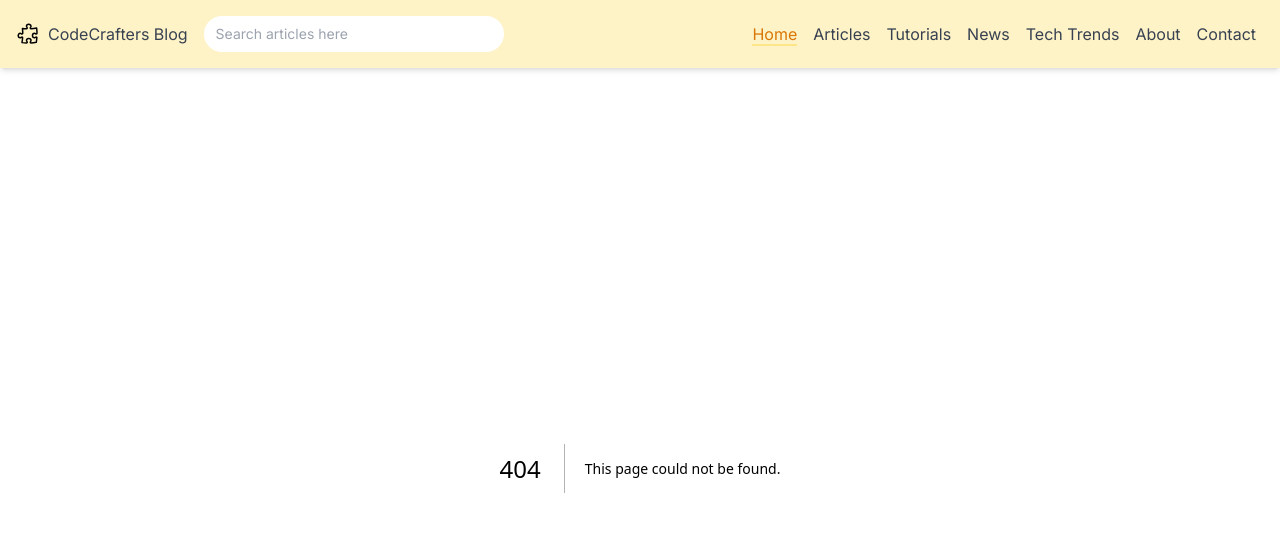
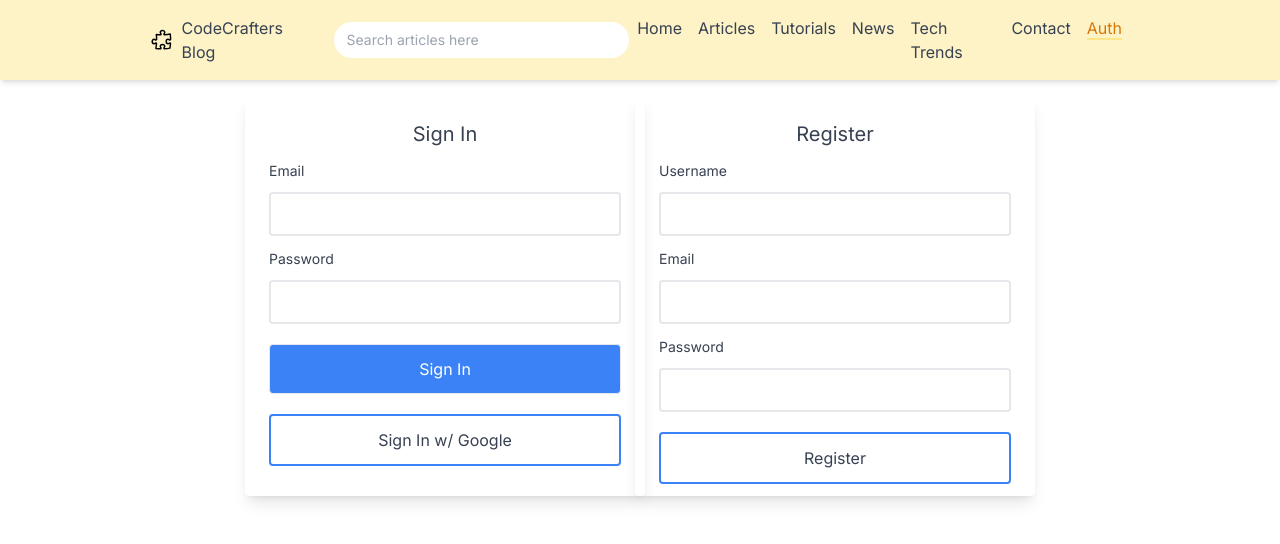
Before and after one commit to jbElmax/nextjs-blog-site, a Next.js app: page /auth in a window 1280 px wide. Before the commit this address had no page. Shown: the top 544 px of the page. Built offline with nearby package versions, Linux system fonts and the light colour scheme.

Commit message:
created the featured post page in the homepage

```diff
--- /dev/null
+++ b/app/auth/page.tsx
@@ -0,0 +1,34 @@
+
+const Auth = ()=>{
+    return(
+        <div className="grid lg:grid-cols-2 grid-cols-1 place-items-center mt-4 ml-[100px] mr-[100px]">
+            <div className="flex flex-col rounded shadow-lg px-6 py-6 w-[400px] h-[400px]">
+                <form className="">
+                    <h2 className="text-xl text-gray-700 text-center mb-[10px]">Sign In</h2>
+                    <label htmlFor="email" className="mt-[20px] text-gray-700 text-sm">Email</label>
+                    <input id="email" type="text" className="w-full px-2 py-2 border-2 border-gray-200 rounded mt-[10px] mb-[10px] focus:outline-none focus:ring focus:ring-green-300"/>
+                    <label htmlFor="pass" className="mt-[20px] text-gray-700 text-sm">Password</label>
+                    <input id="pass" type="password" className="w-full px-2 py-2 border-2 border-gray-200 rounded mt-[10px] focus:outline-none focus:ring focus:ring-green-300"/>
+                    <button type="submit" className="border mt-[20px] w-full px-2 py-3 rounded bg-blue-500 text-white hover:bg-blue-600">Sign In</button>
+                </form>
+                <button type="button" className="border-2 border-blue-500 mt-[20px] w-full px-2 py-3 rounded  text-gray-700 hover:bg-lime-50">Sign In w/ Google</button>
+            </div>
+            <div className="flex flex-col rounded shadow-lg px-6 py-6 w-[400px] h-[400px]">
+                <form className="">
+
+                    <h2 className="text-xl text-gray-700 text-center mb-[10px]">Register</h2>
+                    <label htmlFor="username" className="mt-[20px] text-gray-700 text-sm">Username</label>
+                    <input id="username" type="text" className="w-full px-2 py-2 border-2 border-gray-200 rounded mt-[10px] mb-[10px] focus:outline-none focus:ring focus:ring-green-300"/>
+                    <label htmlFor="email" className="mt-[20px] text-gray-700 text-sm">Email</label>
+                    <input id="email" type="text" className="w-full px-2 py-2 border-2 border-gray-200 rounded mt-[10px] mb-[10px] focus:outline-none focus:ring focus:ring-green-300"/>
+                    <label htmlFor="pass" className="mt-[20px] text-gray-700 text-sm">Password</label>
+                    <input id="pass" type="password" className="w-full px-2 py-2 border-2 border-gray-200 rounded mt-[10px] focus:outline-none focus:ring focus:ring-green-300"/>
+
+                    <button type="submit" className=" mt-[20px] w-full px-2 py-3 rounded border-2 border-blue-500 text-gray-700 hover:bg-lime-50">Register</button>
+                </form>
+            </div>
+        </div>
+    )
+}
+
+export default Auth;
--- a/app/components/navigation/navigation.component.tsx
+++ b/app/components/navigation/navigation.component.tsx
@@ -1,12 +1,14 @@
+'use client'
 import Image from "next/image";
 import Link from "next/link";
 
-
+import { usePathname } from "next/navigation";
 
 
 const Navigation = ()=>{
+    const pathname = usePathname();
     return(
-        <div className="flex lg:flex-row flex-col justify-between shadow-md px-4 py-4 bg-amber-100 place-items-center">
+        <div className="flex lg:flex-row flex-col justify-between shadow-md py-4 bg-amber-100 place-items-center pl-[150px] pr-[150px]">
             <div className="flex gap-x-2 place-items-center lg:flex-row flex-col">
 
                 <svg xmlns="http://www.w3.org/2000/svg" fill="none" viewBox="0 0 24 24" strokeWidth={1.5} stroke="currentColor" className="w-6 h-6">
@@ -19,7 +21,7 @@ const Navigation = ()=>{
             <nav className="">
                 <ul className="flex lg:flex-row flex-col text-gray-700">
                     <li className="px-2">
-                        <Link href="/" className="text-amber-600 border-b-2 border-amber-200">Home</Link>
+                        <Link href="/" className={`hover:text-amber-500 ${pathname ==='/' ? 'text-amber-600 border-b-2 border-amber-200':''}`}>Home</Link>
                     </li>
                     <li className="px-2">
                         <Link href="/" className="hover:text-amber-500">Articles</Link>
@@ -34,11 +36,12 @@ const Navigation = ()=>{
                     <li className="px-2">
                         <Link href="/" className="hover:text-amber-500">Tech Trends</Link>
                     </li>
+
                     <li className="px-2">
-                        <Link href="/" className="hover:text-amber-500">About</Link>
+                        <Link href="/" className="hover:text-amber-500">Contact</Link>
                     </li>
                     <li className="px-2">
-                        <Link href="/" className="hover:text-amber-500">Contact</Link>
+                        <Link href="/auth" className={`hover:text-amber-500 ${pathname ==='/auth' ? 'text-amber-600 border-b-2 border-amber-200':'text-gray-700' }`}>Auth</Link>
                     </li>
                 </ul>
             </nav>
--- a/app/layout.tsx
+++ b/app/layout.tsx
@@ -21,7 +21,9 @@ export default function RootLayout({
     <html lang="en">
       <body className={inter.className}>
         <Navigation/>
+        <main className='ml-[150px] mr-[150px]'>
         {children}
+        </main>
       </body>
     </html>
   )
--- a/app/page.tsx
+++ b/app/page.tsx
@@ -1,9 +1,45 @@
+'use client'
 import Image from 'next/image'
+import { useEffect,useState } from 'react';
+import {fetchFeaturedBlog} from './utils/api';
+import Link from 'next/link';
 
+interface Blog {
+  _id: string;
+  title: string;
+  introduction: string;
+  image:string;
+}
 const Home = ()=> {
+  const [featuredBlogs, setFeaturedBlogs] = useState<Blog[]>([]);
+
+  useEffect(()=>{
+    const fetchData = async()=>{
+      const data = await fetchFeaturedBlog();
+      setFeaturedBlogs(data ?? []);
+    };
+
+    fetchData();
+
+  },[])
   return (
     <div>
+      <h1 className='text-center text-2xl mt-[20px] text-gray-700'>Featured Post</h1>
 
+      {featuredBlogs.length > 0 ? (
+        <div className='grid grid-cols-3 ml-[100px]'>
+          {featuredBlogs.map((blog) => (
+            <div key={blog._id} className='w-[400px] px-4 py-4 shadow-lg rounded'>
+              <Image src={blog.image} alt='post image' width={450} height={200} className='w-full h-[200px] object-cover rounded'/>
+              <h2 className='text-2xl text-gray-800 font-medium'>{blog.title}</h2>
+              <p className='text-gray-700 mt-[5px] text-justify text-base'>{blog.introduction}</p>
+              <Link href={`/post/${blog._id}`} className='underline place-items-end text-blue-500 mt-[10px] hover:cursor-pointer'>Read More</Link>
+            </div>
+          ))}
+        </div>
+      ) : (
+        <p>Loading...</p>
+      )}
     </div>
   )
 }
--- /dev/null
+++ b/app/utils/api.js
@@ -0,0 +1,18 @@
+
+export const fetchFeaturedBlog = async()=>{
+    const apiUrl = "http://localhost:8000/api/blog/featured";
+
+    try{
+        const response = await fetch(apiUrl);
+
+        if(!response.ok){
+            console.log('network response not ok');
+        }
+
+        const data = await response.json();
+        return data;
+    }catch(error){
+        console.log(error);
+        return null;
+    }
+}
--- a/next.config.js
+++ b/next.config.js
@@ -1,14 +1,14 @@
 /** @type {import('next').NextConfig} */
-const nextConfig = {}
+//const nextConfig = {}
 
-module.exports = nextConfig
-// module.exports = {
-//     webpack(config) {
-//       config.module.rules.push({
-//         test: /\.svg$/,
-//         use: ["@svgr/webpack"]
-//       });
+module.exports = {
+    images: {
+      remotePatterns: [
+        {
+          protocol: 'https',
+          hostname: 'source.unsplash.com',
 
-//       return config;
-//     }
-//   };
+        },
+      ],
+    },
+  }
```
Also changed, not shown: app/post/[postId].tsx (added).
